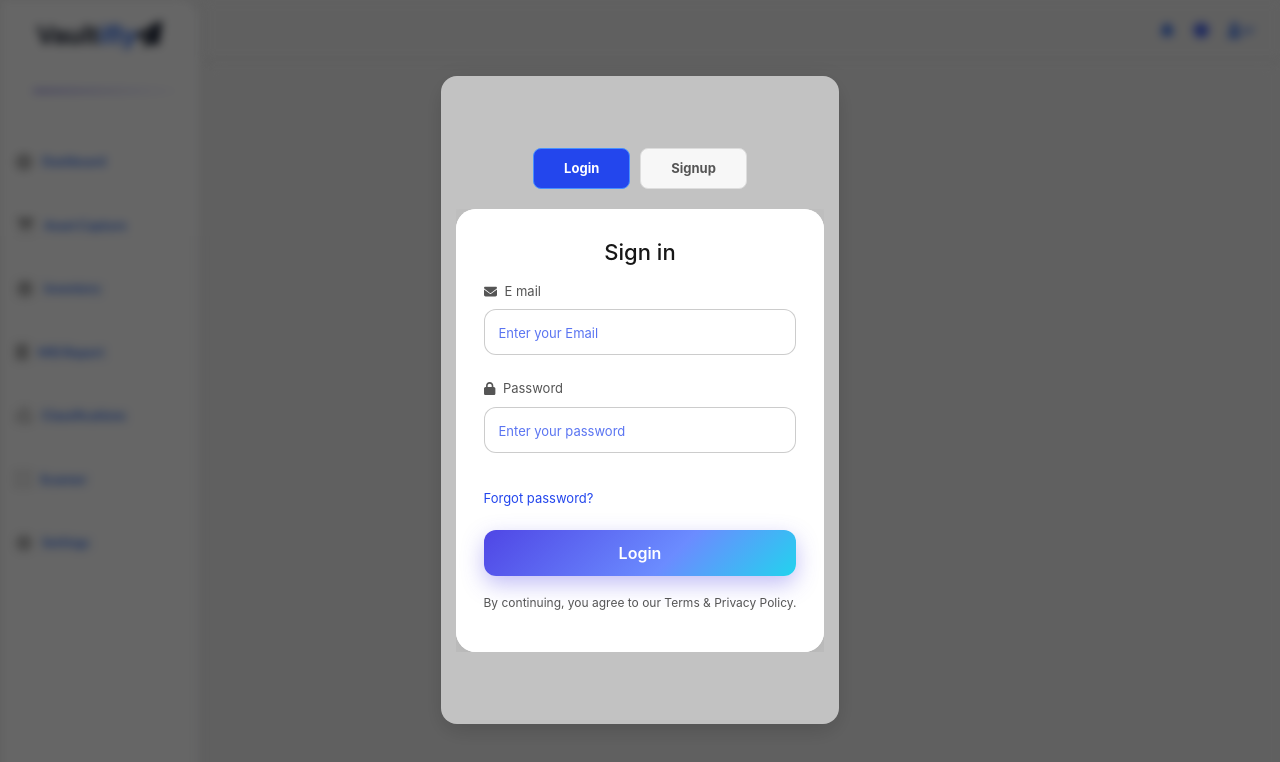
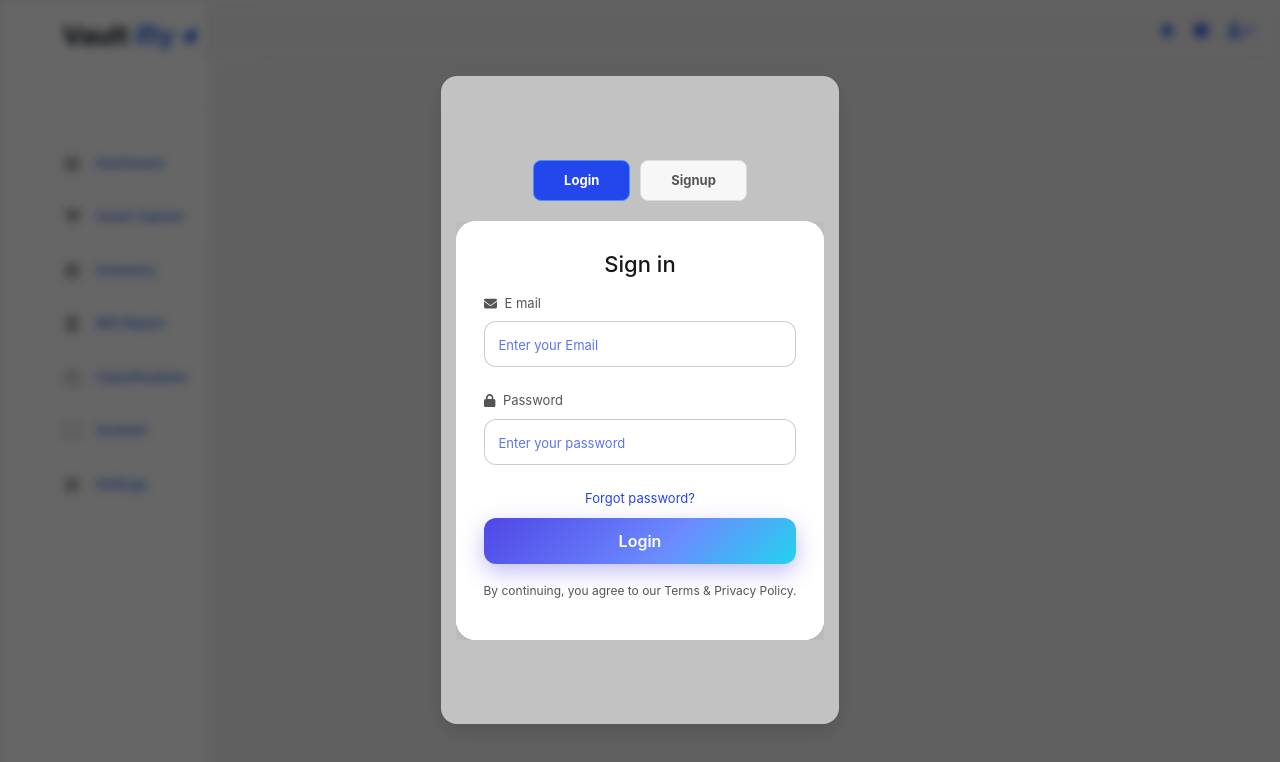
Before and after one commit to AnujNdas/Asset-manager-new, a React (Create React App) app in the folder frontend/: page /user/login in a window 1280 px wide. Shown: the top 762 px of the page. Built offline with nearby package versions, Linux system fonts and the light colour scheme.

Commit message:
Update Sidebar.css

```diff
--- a/frontend/src/Component_styles/Sidebar.css
+++ b/frontend/src/Component_styles/Sidebar.css
@@ -1,241 +1,121 @@
+/* ---------- RESET ---------- */
 * {
+  margin: 0;
   padding: 0;
-  margin: 0;
   box-sizing: border-box;
 }
 
-h1 {
-  color: #F8FAFC;
-  font-size: 25px;
+ul {
+  list-style: none;
+}
+
+/* ---------- MAIN SIDEBAR CONTAINER ---------- */
+.sidebar-container.new-saas {
+  width: 260px;
+  height: 100vh;
+  background: #ffffff;
+  border-right: 1px solid #ebedf1;
+  padding: 1rem;
+  display: flex;
+  flex-direction: column;
+  box-shadow: 4px 0 20px rgba(0,0,0,0.04);
+  transition: 0.3s ease;
+  position: fixed;
+  top: 0;
+  left: 0;
+}
+
+/* ---------- INNER WRAPPER ---------- */
+.new-sidebar {
+  display: flex;
+  flex-direction: column;
+  height: 100%;
+}
+
+/* ---------- LOGO / BRANDING ---------- */
+.new-heading {
+  text-align: center;
+  padding-bottom: 1.8rem;
+  border-bottom: 1px solid #e5e7eb;
+}
+
+.new-title {
+  font-family: "Inter", sans-serif;
+  font-size: 1.4rem;
   font-weight: 700;
-  font-family: "Montserrat", sans-serif;
+  color: #111827;
+  display: flex;
+  align-items: center;
+  justify-content: center;
+  gap: 6px;
+}
+
+.new-title span {
+  color: #2563eb;
+}
+
+.brand-icon {
+  color: #2563eb;
+  font-size: 1rem;
+}
+
+/* ---------- MENU STYLING ---------- */
+.new-menu {
+  margin-top: 2rem;
+  flex: 1;
 }
 
 ul {
-  height: 100%;
-  width: 100%;
   display: flex;
   flex-direction: column;
-  align-items: flex-start;
-  gap: 20px;
-  padding: 0;
-  margin-top: 1rem;
+  gap: 10px;
 }
 
-li {
-  width: 100%;
-  display: flex;
-  flex-direction: row;
-  cursor: pointer;
-  font-weight: 600;
-  font-size: 0.9rem;
-  transition: 0.2s;
-  font-family: "Lato", sans-serif;
-}
-.tab-text{
-  color : #2563eb;
-}
-a{
-  width: 100%;
+li a {
   display: flex;
   align-items: center;
-  gap: 10px;
-  padding: 12px 0px;
+  gap: 14px;
+  padding: 12px 14px;
+  color: #475569;
   text-decoration: none;
+  font-family: "Inter", sans-serif;
+  font-size: 0.95rem;
+  font-weight: 500;
   border-radius: 10px;
-  transition: background 0.2s ease, color 0.2s ease;
+  transition: all 0.25s ease;
 }
 
-a:hover {
-  background: rgba(59, 130, 246, 0.1);
-  color: #2563eb; /* soft blue highlight */
-  text-decoration: none;
+li a:hover {
+  background: #f1f5ff;
+  color: #2563eb;
+  transform: translateX(6px);
 }
 
-/* Sidebar container */
-.sidebar-container {
-  height: 100%;
-  width: 100%;
-  background: #ffffff;
-  border-right: 1px solid #e5e7eb;
-  display: flex;
-  flex-direction: column;
-  justify-content: space-between;
-  transition: all 0.3s ease;
-}
-
-/* Sidebar base */
-.sidebar {
-  height: 100%;
-  display: flex;
-  flex-direction: column;
-  padding: 1rem;
-}
-
-/* Sidebar Heading */
-.sidebar-heading {
-  display: flex;
-  align-items: center;
-  justify-content: center;
-  gap: 12px;
-  font-size: 1.6rem;
-  font-weight: 600;
-  color: #1e1e2f;
-  position: relative;
-  margin-bottom: 2rem;
-  padding-bottom: 12px;
-  text-align: center;
-}
-
-.sidebar-heading::after {
-  content: "";
-  position: absolute;
-  bottom: 0;
-  left: 10%;
-  width: 90%;
-  height: 2px;
-  background: linear-gradient(90deg, #4f46e5, transparent);
-  border-radius: 2px;
-}
-
-.title {
-  font-family: "Nunito", sans-serif;
-  font-size: 18px;
-  font-weight: 600;
-  color: #0f172a;
-}
-.title span {
-  color: #2563eb; /* highlight Vault */
-}
-
-
-.logo {
-  width: 40px;
-  height: 40px;
-  object-fit: contain;
-}
-
-/* Menu styles */
-.sidebar-menu {
-  flex: 1;
-}
-
-.sidebar-menu.light {
-  color: #111827; /* slate-900 */
-}
-
-.sidebar-menu.dark {
-  color: #f1f5f9; /* slate-100 */
-}
-
-.title.light {
-  color: #3a3a3b;
-}
-.title.dark {
-  color: #f1f5f9;
-}
-
-/* Light mode links */
-.sidebar.light a {
-  color: #333; /* slate-700 */
-}
-.sidebar.light a:hover {
+.menu-icon {
+  width: 20px;
   color: #2563eb;
 }
 
-/* Dark mode */
-.sidebar.dark {
-  background: #1e293b;
-}
-.sidebar.dark a {
-  color: #f1f5f9;
-}
-.sidebar.dark a:hover {
-  background: rgba(148, 163, 184, 0.15);
-  color: #38bdf8;
-}
-/* Active link (currently selected page) */
-.sidebar.light a.active{
-  background: #eff6ff; /* very light blue background */
-  color: #2563eb;       /* primary blue text */
-  font-weight: 700;
+/* ---------- ACTIVE STATE ---------- */
+.new-active {
+  background: #2563eb;
+  color: #ffffff !important;
+  font-weight: 600;
+  box-shadow: 0px 2px 10px rgba(37, 99, 235, 0.3);
 }
 
-.sidebar.dark a.active {
-  background: rgba(37, 99, 235, 0.15);
-  color: #3b82f6;
-  font-weight: 700;
+.new-active .menu-icon {
+  color: white;
 }
 
-
-/* Toggle section */
-.sidebar-toggle {
-  padding: 1rem;
-  border-top: 1px solid rgba(148, 163, 184, 0.2);
-  display: flex;
-  justify-content: center;
-}
-
-/* ---------------- MOBILE RESPONSIVE ---------------- */
-@media screen and (max-width: 768px) {
-  .sidebar-container {
-    width: 200px;
-    position: fixed;
-    left: 200px;
+/* ---------- RESPONSIVE ---------- */
+@media (max-width: 768px) {
+  .sidebar-container.new-saas {
     transform: translateX(-100%);
-    transition: transform 0.3s ease;
     z-index: 100;
-    border-top-right-radius: 20px;
-    border-bottom-right-radius: 20px;
   }
 
-  .sidebar-container.open {
+  .sidebar-container.new-saas.open {
     transform: translateX(0);
   }
-
-  .sidebar {
-    padding: 10px;
-  }
-
-  .sidebar-heading {
-    justify-content: flex-end;
-    /* padding: 0 15px; */
-    margin-bottom: 10px;
-  }
-
-
-  .title {
-    justify-content: right;
-  }
-
-  ul {
-    gap: 10px;
-  }
-
-  li {
-    font-size: 0.95rem;
-    padding: 6px 0;
-  }
-
-  a {
-    font-size: 14px;
-    padding: 10px 12px;
-    gap: 12px;
-  }
 }
-
-/* Tablet (hide text, show icons only) */
-@media (min-width: 769px) and (max-width: 1024px) {
-  .tab-text {
-    display: none;
-  }
-  li a {
-    justify-content: center;
-  }
-  .title {
-    display: none;
-  }
-  .logo {
-    width: 100%;
-  }
-}
```
